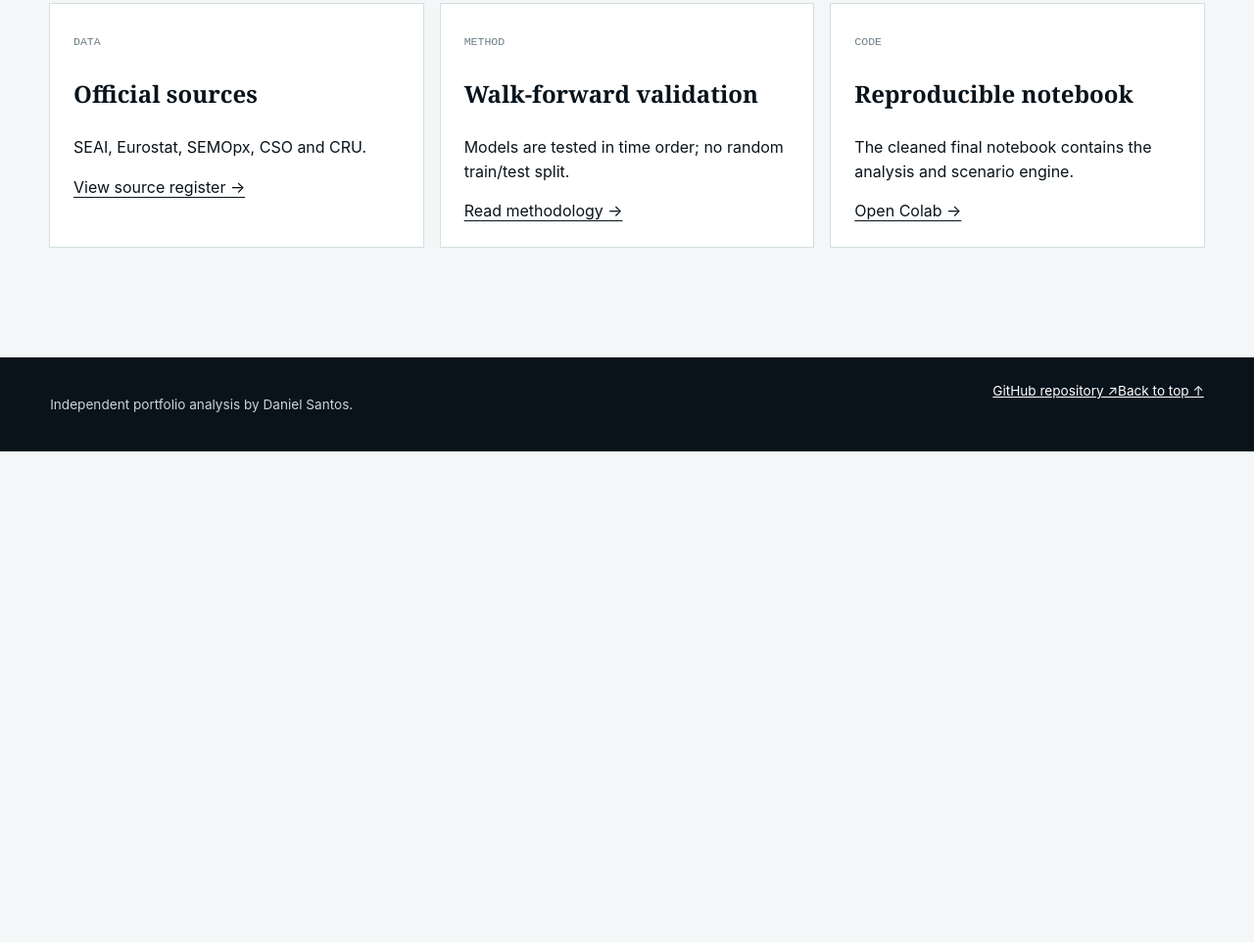
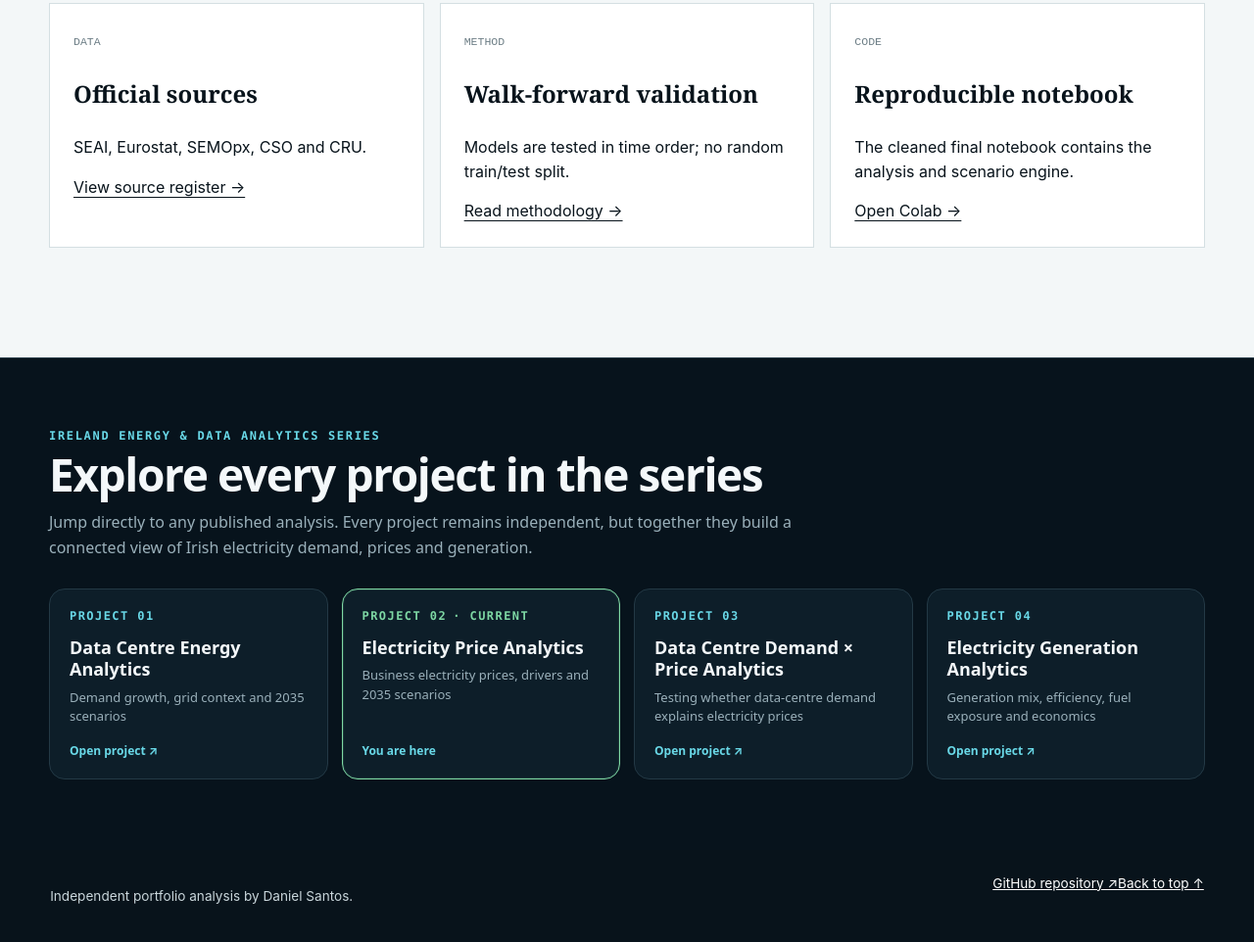
Before and after one commit to danielsantos2310/Ireland-Electricity-Price-Analytics, a plain HTML site: page index.html in a window 1280 px wide. Shown: the part 7621-8583 px from the top of the page at 98% size. Before the commit the page ends 8082 px from the top, so only its background shows below. Drawn offline with Linux system fonts and the light colour scheme.

Commit message:
Add full Ireland Energy & Data project-series navigation

```diff
--- a/index.html
+++ b/index.html
@@ -166,7 +166,61 @@
       <div class="method-card"><span>Method</span><h3>Walk-forward validation</h3><p>Models are tested in time order; no random train/test split.</p><a href="docs/methodology.md">Read methodology →</a></div>
       <div class="method-card"><span>Code</span><h3>Reproducible notebook</h3><p>The cleaned final notebook contains the analysis and scenario engine.</p><a href="https://colab.research.google.com/github/danielsantos2310/Ireland-Electricity-Price-Analytics/blob/1c418ba5849dfbb8c10f81eaea18adaac21c1348/notebooks/Ireland_Electricity_Price_Analytics_Final.ipynb" target="_blank" rel="noreferrer">Open Colab →</a></div>
     </section>
-  </main>
+
+
+<style id="ied-series-nav-style">
+.ied-series-nav{padding:72px 20px;background:#07131c;color:#f4f8fa;border-top:1px solid #233945}
+.ied-series-nav *{box-sizing:border-box}
+.ied-series-inner{width:min(1180px,100%);margin:0 auto}
+.ied-series-kicker{margin:0 0 8px;color:#69d8e7;font:700 12px ui-monospace,SFMono-Regular,Menlo,monospace;letter-spacing:.14em;text-transform:uppercase}
+.ied-series-title{margin:0 0 10px;font:700 clamp(28px,4vw,46px)/1.08 system-ui,-apple-system,BlinkMacSystemFont,"Segoe UI",sans-serif;letter-spacing:-.03em;color:#f4f8fa}
+.ied-series-intro{max-width:760px;margin:0 0 28px;color:#9ab0ba;font:16px/1.65 system-ui,-apple-system,BlinkMacSystemFont,"Segoe UI",sans-serif}
+.ied-series-grid{display:grid;grid-template-columns:repeat(4,minmax(0,1fr));gap:14px}
+.ied-series-card{display:flex;min-height:184px;flex-direction:column;text-decoration:none!important;padding:20px;border:1px solid #233945;border-radius:16px;background:#0d1e29;color:#f4f8fa!important;transition:transform .2s ease,border-color .2s ease,background .2s ease}
+.ied-series-card:hover{transform:translateY(-3px);border-color:#69d8e7;background:#102936}
+.ied-series-card[aria-current="page"]{border-color:#7ed8a4;box-shadow:inset 0 0 0 1px rgba(126,216,164,.16)}
+.ied-series-num{color:#69d8e7;font:700 12px ui-monospace,SFMono-Regular,Menlo,monospace;letter-spacing:.12em;text-transform:uppercase}
+.ied-series-card[aria-current="page"] .ied-series-num{color:#7ed8a4}
+.ied-series-card strong{display:block;margin:14px 0 8px;font:700 18px/1.25 system-ui,-apple-system,BlinkMacSystemFont,"Segoe UI",sans-serif;color:#f4f8fa}
+.ied-series-card small{display:block;color:#9ab0ba;font:13px/1.5 system-ui,-apple-system,BlinkMacSystemFont,"Segoe UI",sans-serif}
+.ied-series-open{margin-top:auto;padding-top:16px;color:#69d8e7;font:700 12px system-ui,-apple-system,BlinkMacSystemFont,"Segoe UI",sans-serif}
+.ied-series-current{margin-left:6px;color:#7ed8a4}
+@media(max-width:900px){.ied-series-grid{grid-template-columns:repeat(2,minmax(0,1fr))}}
+@media(max-width:520px){.ied-series-grid{grid-template-columns:1fr}.ied-series-nav{padding:54px 14px}}
+</style>
+<section class="ied-series-nav" id="ireland-energy-data-series" aria-labelledby="ied-series-title">
+  <div class="ied-series-inner">
+    <p class="ied-series-kicker">Ireland Energy &amp; Data Analytics Series</p>
+    <h2 class="ied-series-title" id="ied-series-title">Explore every project in the series</h2>
+    <p class="ied-series-intro">Jump directly to any published analysis. Every project remains independent, but together they build a connected view of Irish electricity demand, prices and generation.</p>
+    <div class="ied-series-grid">
+    <a class="ied-series-card" href="https://danielsantos2310.github.io/Ireland-Data-Center-Energy-research/" >
+      <span class="ied-series-num">Project 01</span>
+      <strong>Data Centre Energy Analytics</strong>
+      <small>Demand growth, grid context and 2035 scenarios</small>
+      <span class="ied-series-open">Open project ↗</span>
+    </a>
+    <a class="ied-series-card" href="https://danielsantos2310.github.io/Ireland-Electricity-Price-Analytics/" aria-current="page">
+      <span class="ied-series-num">Project 02<span class="ied-series-current">· Current</span></span>
+      <strong>Electricity Price Analytics</strong>
+      <small>Business electricity prices, drivers and 2035 scenarios</small>
+      <span class="ied-series-open">You are here</span>
+    </a>
+    <a class="ied-series-card" href="https://danielsantos2310.github.io/Ireland-Data-Centre-Demand-Price-Analytics/" >
+      <span class="ied-series-num">Project 03</span>
+      <strong>Data Centre Demand × Price Analytics</strong>
+      <small>Testing whether data-centre demand explains electricity prices</small>
+      <span class="ied-series-open">Open project ↗</span>
+    </a>
+    <a class="ied-series-card" href="https://danielsantos2310.github.io/Ireland-Electricity-Imports-Analytics./" >
+      <span class="ied-series-num">Project 04</span>
+      <strong>Electricity Generation Analytics</strong>
+      <small>Generation mix, efficiency, fuel exposure and economics</small>
+      <span class="ied-series-open">Open project ↗</span>
+    </a></div>
+  </div>
+</section>
+</main>
 
   <footer><p>Independent portfolio analysis by Daniel Santos.</p><div class="footer-links"><a href="https://github.com/danielsantos2310/Ireland-Electricity-Price-Analytics" target="_blank" rel="noreferrer">GitHub repository ↗</a><a href="#top" id="backToTop">Back to top ↑</a></div></footer>
   <script id="site-data" type="application/json">{
```
